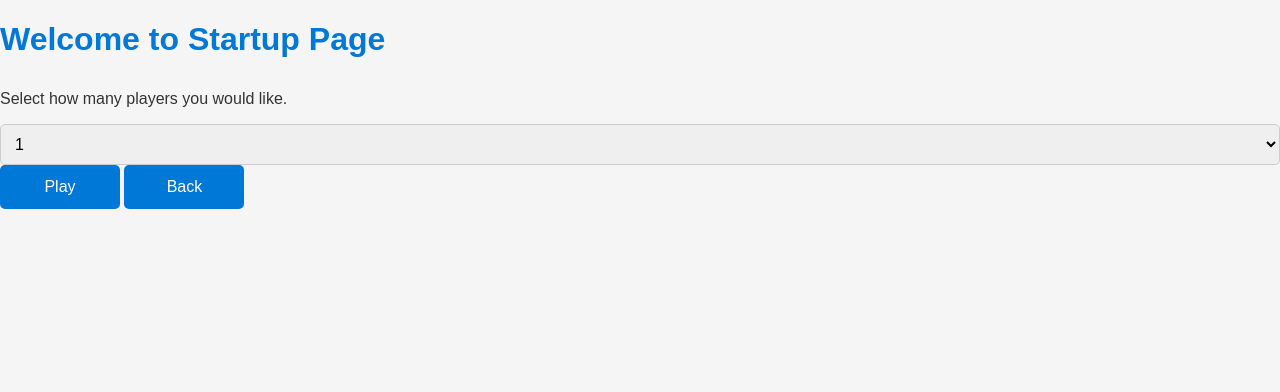
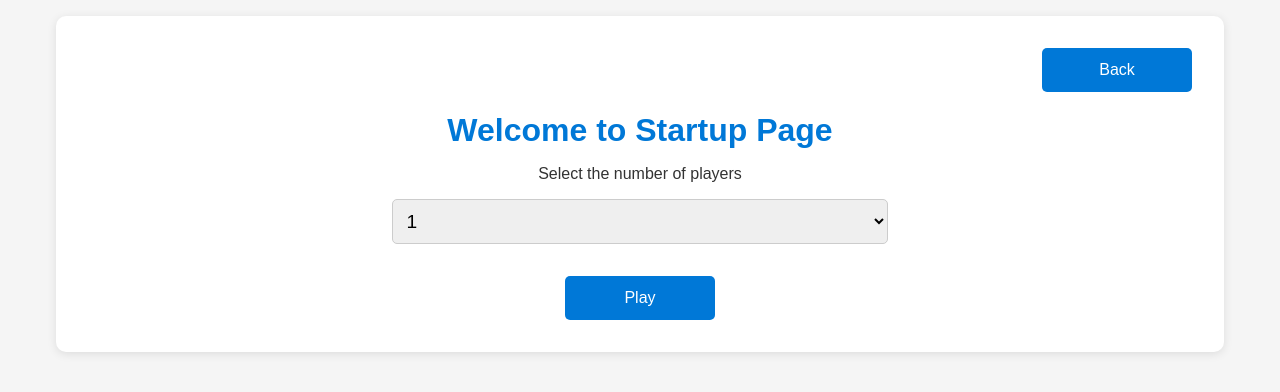
Before and after one commit to joshbullough96/farkle, a website with bundled scripts: page startup.html in a window 1280 px wide. Built offline with nearby package versions, Linux system fonts and the light colour scheme.

Commit message:
Revamped styling for all pages.

```diff
--- a/startup.html
+++ b/startup.html
@@ -8,8 +8,16 @@
     <title>Startup Farklord</title>
 </head>
 <body>
+    <main>
+        <div id="container">
+            <aside>
+                <div>
+                    <button id="backBtn">Back</button>
+                </div>
+            </aside>
+            <div id="top-container">
                 <h1>Welcome to Startup Page</h1>
-    <p>Select how many players you would like.</p>
+                <p>Select the number of players</p>
                 <div class="player-select-container">
                     <select id="playerCount" class="player-select">
                         <option value="1">1</option>
@@ -18,10 +26,15 @@
                         <option value="4">4</option>
                     </select>
                 </div>
+            </div>
+            <div id="bottom-container">
                 <div>
                     <button id="playBtn">Play</button>
-        <button id="backBtn">Back</button>
+
                 </div>
+            </div>
+        </div>
+    </main>
     <script type="module" src="script.js"></script>
 </body>
 </html>
--- a/style.css
+++ b/style.css
@@ -20,6 +20,10 @@ main {
     box-sizing: border-box;
 }
 
+aside {
+    float: right;
+}
+
 #container {
     background-color: white;
     border-radius: 10px;
@@ -28,8 +32,12 @@ main {
     margin-bottom: 60px;
 }
 
+#top-container, #bottom-container {
+    text-align: center;
+}
+
 #top-container {
-    text-align: center;
+    margin-top: 4rem;
     margin-bottom: 2rem;
 }
 
@@ -54,7 +62,7 @@ button {
     border-radius: 5px;
     font-size: 1rem;
     transition: all 0.3s ease;
-    min-width: 120px;
+    min-width: 150px;
 }
 
 button:hover {
@@ -120,12 +128,25 @@ button:hover {
     text-align: center;
 }
 
+select {
+    font-size: 1.2rem;
+}
+
+select > option {
+    font-size: 1.3rem;
+}
+
+.player-select-container {
+    width: 45%;
+    margin-left: auto;
+    margin-right: auto;
+}
+
 .player-select {
     width: 100%;
     padding: 10px;
     border-radius: 5px;
     border: 1px solid #ccc;
-    font-size: 16px;
 }
 
 .player-score {
```
Also changed, not shown: index.html (+13 -6 lines), play.html (+5 -1 lines). Lines whose indentation alone changed are shown as unchanged.
